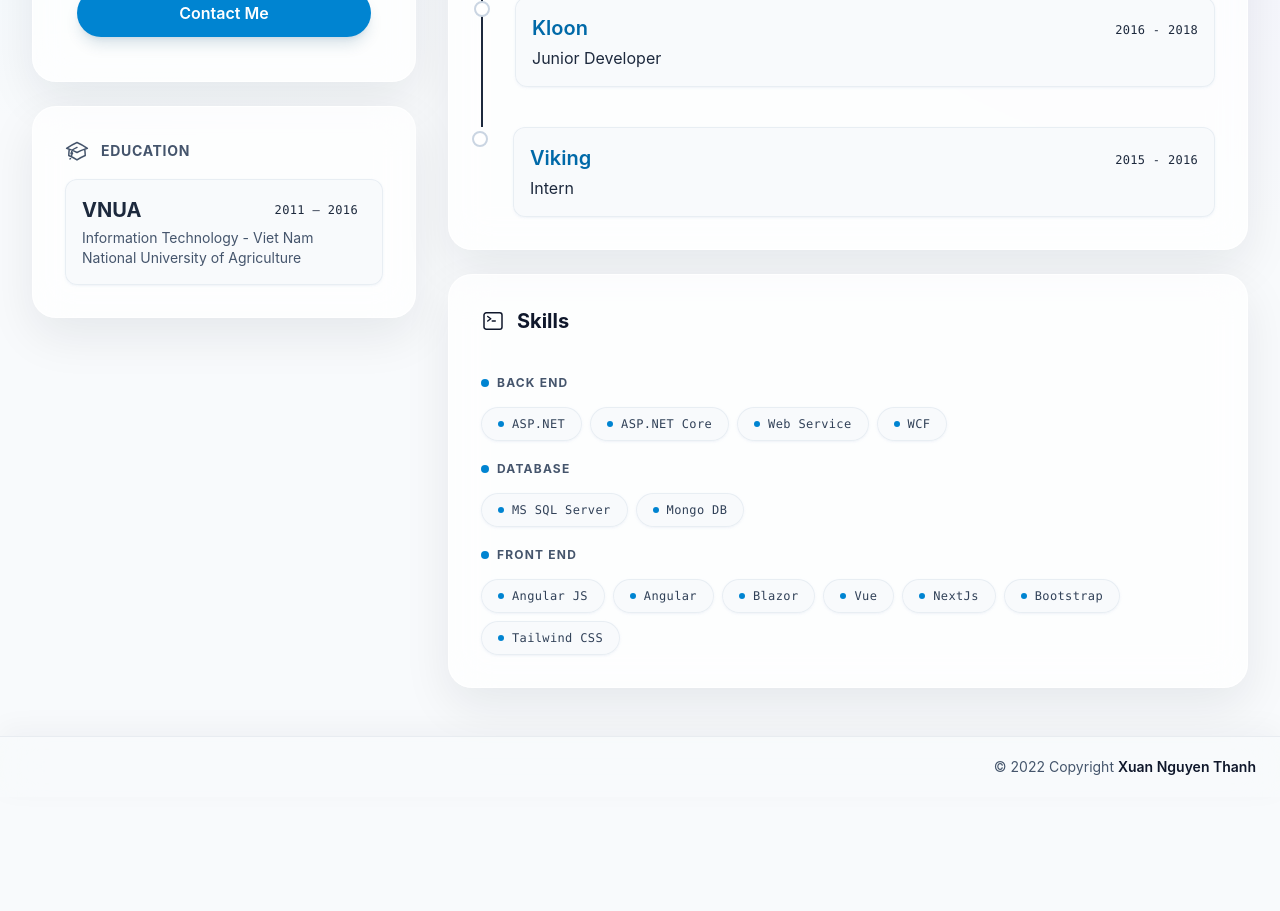
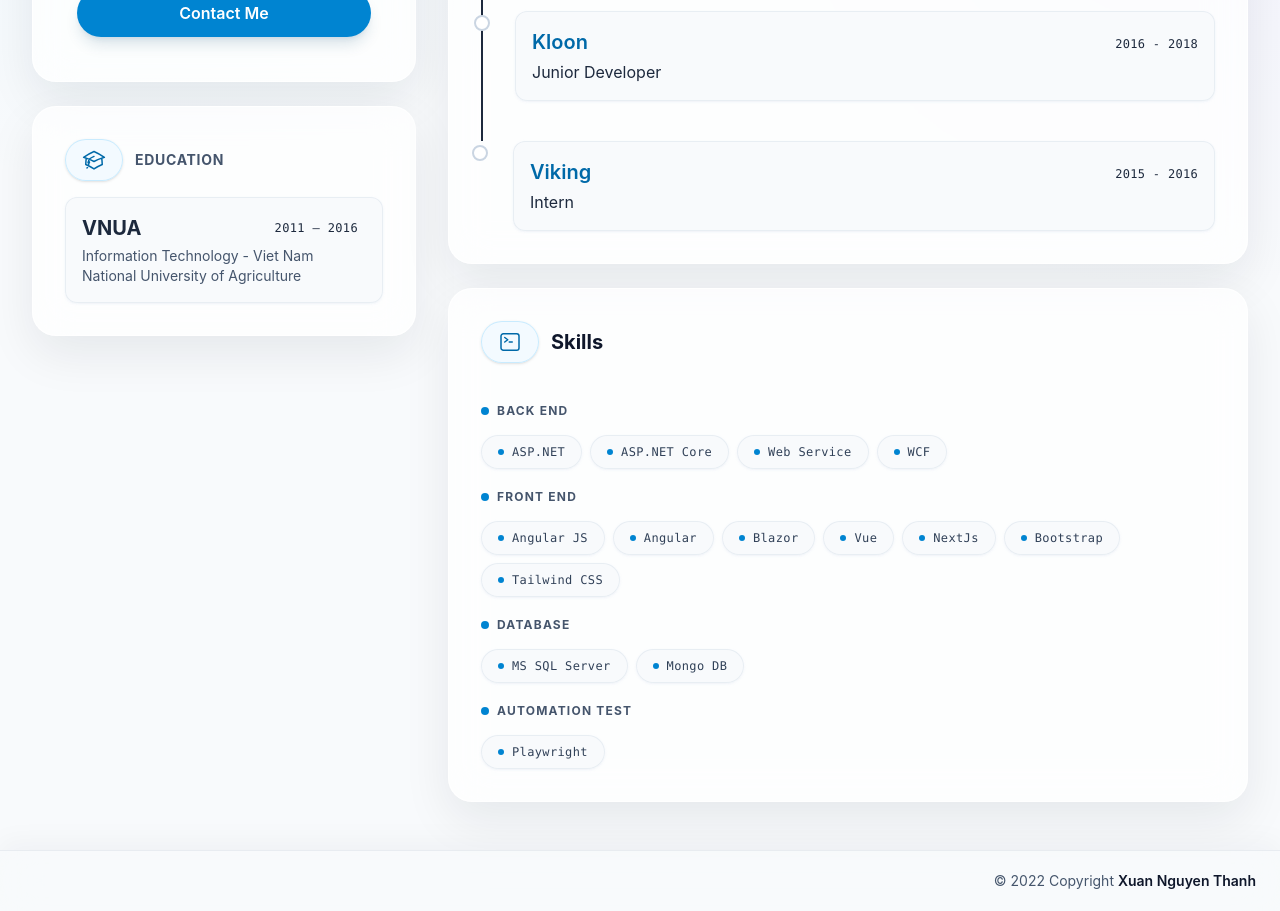
Before and after one commit to thanhxuanhd/thanhxuanhd.github.io, an Angular app: page /#/home in a window 1280 px wide. Shown: the part 460-1371 px from the top of the page. Before the commit the page ends 1257 px from the top, so only its background shows below. Built offline with nearby package versions, Linux system fonts and the light colour scheme.

Commit message:
Improve UI

```diff
--- a/src/app/core/services/skills-service.ts
+++ b/src/app/core/services/skills-service.ts
@@ -8,7 +8,6 @@ import skills from '@assets/configs/skills.json';
 export class SkillsService {
   private skills: ISkills = null!;
 
-
   getSkills(): ISkills {
     if (!this.skills) {
       this.skills = skills;
--- a/src/app/home/home.component.html
+++ b/src/app/home/home.component.html
@@ -11,9 +11,6 @@
                         <img class="w-36 h-36 rounded-full object-cover shadow-inner"
                             src="assets/images/avatar-image.jpg" alt="avatar-image" />
                     </div>
-                    <span
-                        class="absolute bottom-1 right-2 w-4 h-4 rounded-full bg-sky-500 ring-4 ring-white dark:bg-primary dark:ring-surface flex items-center justify-center"
-                        title="Active"><span class="w-1.5 h-1.5 rounded-full bg-white dark:bg-on-primary"></span></span>
                     <div
                         class="absolute -inset-2.5 rounded-full from-primary-container via-secondary to-tertiary opacity-70 blur-md animate-pulse dark:bg-on-primary">
                     </div>
@@ -28,7 +25,8 @@
                         Senior Software Engineer
                     </span>
                 </div>
-                <div class="m-2 inline-flex items-center mt-space-sm gap-space-xs text-on-surface-variant font-body-sm text-body-sm text-sm">
+                <div
+                    class="m-2 flex justify-center items-center mt-space-sm gap-space-xs text-on-surface-variant font-body-sm text-body-sm text-sm">
                     <svg xmlns="http://www.w3.org/2000/svg" fill="none" viewBox="0 0 24 24" stroke-width="1.5"
                         stroke="currentColor" class="size-6">
                         <path stroke-linecap="round" stroke-linejoin="round"
@@ -36,9 +34,9 @@
                         <path stroke-linecap="round" stroke-linejoin="round"
                             d="M19.5 10.5c0 7.142-7.5 11.25-7.5 11.25S4.5 17.642 4.5 10.5a7.5 7.5 0 1 1 15 0Z" />
                     </svg>
-                    <span class="">
+                    <div class="">
                         Based in Ha Noi, Viet Nam
-                    </span>
+                    </div>
                 </div>
                 <div class="flex flex-col space-y-4 border-slate-200 pt-8 dark:border-white/10">
                     <a class="inline-flex w-full items-center justify-center rounded-full bg-sky-600 px-6 py-3 font-semibold text-white shadow-lg shadow-sky-900/15 transition hover:bg-sky-700 focus-visible:outline-none focus-visible:ring-2 focus-visible:ring-sky-500 focus-visible:ring-offset-2 dark:focus-visible:ring-offset-surface"
@@ -51,11 +49,14 @@
         <div class="glass-panel p-6 transition-all duration-300 hover:-translate-y-0.5 sm:p-8">
             <h3
                 class="mb-4 flex items-center text-sm font-bold uppercase tracking-wider text-slate-600 dark:text-on-surface-variant">
-                <svg xmlns="http://www.w3.org/2000/svg" fill="none" viewBox="0 0 24 24" stroke-width="1.5"
-                    stroke="currentColor" class="size-6">
-                    <path stroke-linecap="round" stroke-linejoin="round"
-                        d="M4.26 10.147a60.438 60.438 0 0 0-.491 6.347A48.62 48.62 0 0 1 12 20.904a48.62 48.62 0 0 1 8.232-4.41 60.46 60.46 0 0 0-.491-6.347m-15.482 0a50.636 50.636 0 0 0-2.658-.813A59.906 59.906 0 0 1 12 3.493a59.903 59.903 0 0 1 10.399 5.84c-.896.248-1.783.52-2.658.814m-15.482 0A50.717 50.717 0 0 1 12 13.489a50.702 50.702 0 0 1 7.74-3.342M6.75 15a.75.75 0 1 0 0-1.5.75.75 0 0 0 0 1.5Zm0 0v-3.675A55.378 55.378 0 0 1 12 8.443m-7.007 11.55A5.981 5.981 0 0 0 6.75 15.75v-1.5" />
-                </svg>
+                <span
+                    class="rounded-full border border-sky-200/70 bg-sky-50/80 px-4 py-2 text-sky-700 shadow-sm backdrop-blur-md dark:border-white/10 dark:bg-slate-700/80 dark:text-sky-200">
+                    <svg xmlns="http://www.w3.org/2000/svg" fill="none" viewBox="0 0 24 24" stroke-width="1.5"
+                        stroke="currentColor" class="size-6">
+                        <path stroke-linecap="round" stroke-linejoin="round"
+                            d="M4.26 10.147a60.438 60.438 0 0 0-.491 6.347A48.62 48.62 0 0 1 12 20.904a48.62 48.62 0 0 1 8.232-4.41 60.46 60.46 0 0 0-.491-6.347m-15.482 0a50.636 50.636 0 0 0-2.658-.813A59.906 59.906 0 0 1 12 3.493a59.903 59.903 0 0 1 10.399 5.84c-.896.248-1.783.52-2.658.814m-15.482 0A50.717 50.717 0 0 1 12 13.489a50.702 50.702 0 0 1 7.74-3.342M6.75 15a.75.75 0 1 0 0-1.5.75.75 0 0 0 0 1.5Zm0 0v-3.675A55.378 55.378 0 0 1 12 8.443m-7.007 11.55A5.981 5.981 0 0 0 6.75 15.75v-1.5" />
+                    </svg>
+                </span>
                 <span class="ml-3">Education</span>
             </h3>
             <div
--- a/src/app/home/work-time/work-time.component.html
+++ b/src/app/home/work-time/work-time.component.html
@@ -1,11 +1,14 @@
 <div class="glass-panel col-span-12 space-y-8 p-6 sm:p-8">
   <div>
     <div class="mb-10 flex items-center text-xl font-bold text-slate-900 dark:text-on-surface">
+      <span
+        class="rounded-full border border-sky-200/70 bg-sky-50/80 px-4 py-2 text-sky-700 shadow-sm backdrop-blur-md dark:border-white/10 dark:bg-slate-700/80 dark:text-sky-200">
         <svg xmlns="http://www.w3.org/2000/svg" fill="none" viewBox="0 0 24 24" stroke-width="1.5" stroke="currentColor"
           class="size-6">
           <path stroke-linecap="round" stroke-linejoin="round"
             d="M20.25 14.15v4.25c0 1.094-.787 2.036-1.872 2.18-2.087.277-4.216.42-6.378.42s-4.291-.143-6.378-.42c-1.085-.144-1.872-1.086-1.872-2.18v-4.25m16.5 0a2.18 2.18 0 0 0 .75-1.661V8.706c0-1.081-.768-2.015-1.837-2.175a48.114 48.114 0 0 0-3.413-.387m4.5 8.006c-.194.165-.42.295-.673.38A23.978 23.978 0 0 1 12 15.75c-2.648 0-5.195-.429-7.577-1.22a2.016 2.016 0 0 1-.673-.38m0 0A2.18 2.18 0 0 1 3 12.489V8.706c0-1.081.768-2.015 1.837-2.175a48.111 48.111 0 0 1 3.413-.387m7.5 0V5.25A2.25 2.25 0 0 0 13.5 3h-3a2.25 2.25 0 0 0-2.25 2.25v.894m7.5 0a48.667 48.667 0 0 0-7.5 0M12 12.75h.008v.008H12v-.008Z" />
         </svg>
+      </span>
       <span class="ml-3">
         Work Experiences
       </span>
@@ -33,75 +36,38 @@
 <div class="glass-panel col-span-12 mt-6 space-y-8 p-6 sm:p-8">
   <div>
     <div class="mb-10 flex items-center text-xl font-bold text-slate-900 dark:text-on-surface">
+      <span
+        class="rounded-full border border-sky-200/70 bg-sky-50/80 px-4 py-2 text-sky-700 shadow-sm backdrop-blur-md dark:border-white/10 dark:bg-slate-700/80 dark:text-sky-200">
         <svg xmlns="http://www.w3.org/2000/svg" fill="none" viewBox="0 0 24 24" stroke-width="1.5" stroke="currentColor"
           class="size-6">
           <path stroke-linecap="round" stroke-linejoin="round"
             d="m6.75 7.5 3 2.25-3 2.25m4.5 0h3m-9 8.25h13.5A2.25 2.25 0 0 0 21 18V6a2.25 2.25 0 0 0-2.25-2.25H5.25A2.25 2.25 0 0 0 3 6v12a2.25 2.25 0 0 0 2.25 2.25Z" />
         </svg>
+      </span>
       <span class="ml-3">
         Skills
       </span>
     </div>
+    @for (category of skills; track category.name) {
     <h3
       class="my-5 mb-4 flex items-center text-xs font-bold uppercase tracking-widest text-slate-600 dark:text-on-surface-variant">
       <span class="mr-2 h-2 w-2 rounded-full bg-sky-600 dark:bg-sky-300"></span>
-      Back End
+      {{ category.name }}
     </h3>
-    @if (skills && skills.BackEnd && skills.BackEnd.length > 0) {
+    @if (category.children.length > 0) {
     <div class="flex flex-wrap gap-2">
-      @for (backEnd of skills.BackEnd; track backEnd) {
+      @for (skill of category.children; track skill) {
       <div
         class="tech-item group flex cursor-pointer items-center gap-2 rounded-full border border-slate-200/70 bg-slate-50/90 px-4 py-2 shadow-sm shadow-slate-200/40 backdrop-blur-md transition-all duration-200 hover:scale-105 hover:bg-white dark:border-white/10 dark:bg-slate-800/80 dark:shadow-black/20 dark:hover:bg-slate-700/90">
         <span
           class="w-1.5 h-1.5 rounded-full bg-sky-600 dark:bg-sky-300 group-hover:scale-150 transition-transform"></span>
         <span class="font-label-code text-label-code text-slate-700 dark:text-slate-100">
-          {{ backEnd }}
+          {{ skill }}
         </span>
       </div>
       }
     </div>
     }
-
-    <h3
-      class="my-5 mb-4 flex items-center text-xs font-bold uppercase tracking-widest text-slate-600 dark:text-on-surface-variant">
-      <span class="mr-2 h-2 w-2 rounded-full bg-sky-600 dark:bg-sky-300"></span>
-      Database
-    </h3>
-
-    @if (skills && skills.Database && skills.Database.length > 0) {
-    <div class="flex flex-wrap gap-2">
-      @for (database of skills.Database; track database) {
-      <div
-        class="tech-item group flex cursor-pointer items-center gap-2 rounded-full border border-slate-200/70 bg-slate-50/90 px-4 py-2 shadow-sm shadow-slate-200/40 backdrop-blur-md transition-all duration-200 hover:scale-105 hover:bg-white dark:border-white/10 dark:bg-slate-800/80 dark:shadow-black/20 dark:hover:bg-slate-700/90">
-        <span
-          class="w-1.5 h-1.5 rounded-full bg-sky-600 dark:bg-sky-300 group-hover:scale-150 transition-transform"></span>
-        <span class="font-label-code text-label-code text-slate-700 dark:text-slate-100">
-          {{ database }}
-        </span>
-      </div>
-      }
-    </div>
-    }
-
-    <h3
-      class="my-5 mb-4 flex items-center text-xs font-bold uppercase tracking-widest text-slate-600 dark:text-on-surface-variant">
-      <span class="mr-2 h-2 w-2 rounded-full bg-sky-600 dark:bg-sky-300"></span>
-      Front End
-    </h3>
-
-    @if (skills && skills.FrontEnd && skills.FrontEnd.length > 0) {
-    <div class="flex flex-wrap gap-2">
-      @for (frontEnd of skills.FrontEnd; track frontEnd) {
-      <div
-        class="tech-item group flex cursor-pointer items-center gap-2 rounded-full border border-slate-200/70 bg-slate-50/90 px-4 py-2 shadow-sm shadow-slate-200/40 backdrop-blur-md transition-all duration-200 hover:scale-105 hover:bg-white dark:border-white/10 dark:bg-slate-800/80 dark:shadow-black/20 dark:hover:bg-slate-700/90">
-        <span
-          class="w-1.5 h-1.5 rounded-full bg-sky-600 dark:bg-sky-300 group-hover:scale-150 transition-transform"></span>
-        <span class="font-label-code text-label-code text-slate-700 dark:text-slate-100">
-          {{ frontEnd }}
-        </span>
-      </div>
-      }
-    </div>
     }
   </div>
 </div>
--- a/src/app/home/work-time/work-time.component.ts
+++ b/src/app/home/work-time/work-time.component.ts
@@ -16,11 +16,7 @@ import {
 export class WorkTimeComponent implements OnInit {
 
   works: Array<IWorkTime> = [];
-  skills: ISkills = {
-    BackEnd: [],
-    FrontEnd: [],
-    Database: []
-  };
+  skills: ISkills = [];
 
   constructor(private workTimeService: WorkTimeService,
     private skillService: SkillsService) { }
@@ -29,7 +25,7 @@ export class WorkTimeComponent implements OnInit {
     if (this.works && this.works.length === 0) {
       this.works = this.workTimeService.getWorkTimes();
     }
-    if (this.skills && this.skills?.BackEnd.length === 0) {
+    if (this.skills.length === 0) {
       this.skills = this.skillService.getSkills();
     }
   }
--- a/src/app/work-experiences/work-experiences.component.html
+++ b/src/app/work-experiences/work-experiences.component.html
@@ -1,14 +1,15 @@
 <div class="experience-page col-span-12 mb-10 space-y-8 lg:col-span-4">
-  <div
-    class="glass-panel p-6 text-center sm:p-8 lg:text-left">
+  <div class="glass-panel p-6 text-center sm:p-8 lg:text-left">
     <div class="py-2 sm:px-6 lg:px-8">
       <h2 class="mb-8 flex items-center text-2xl font-bold text-slate-900 dark:text-white">
+        <span
+          class="rounded-full border border-sky-200/70 bg-sky-50/80 px-4 py-2 text-sky-700 shadow-sm backdrop-blur-md dark:border-white/10 dark:bg-slate-700/80 dark:text-sky-200">
           <svg xmlns="http://www.w3.org/2000/svg" fill="none" viewBox="0 0 24 24" stroke-width="1.5"
-             stroke="currentColor"
-             class="size-6">
+            stroke="currentColor" class="size-6">
             <path stroke-linecap="round" stroke-linejoin="round"
-                d="M20.25 14.15v4.25c0 1.094-.787 2.036-1.872 2.18-2.087.277-4.216.42-6.378.42s-4.291-.143-6.378-.42c-1.085-.144-1.872-1.086-1.872-2.18v-4.25m16.5 0a2.18 2.18 0 0 0 .75-1.661V8.706c0-1.081-.768-2.015-1.837-2.175a48.114 48.114 0 0 0-3.413-.387m4.5 8.006c-.194.165-.42.295-.673.38A23.978 23.978 0 0 1 12 15.75c-2.648 0-5.195-.429-7.577-1.22a2.016 2.016 0 0 1-.673-.38m0 0A2.18 2.18 0 0 1 3 12.489V8.706c0-1.081.768-2.015 1.837-2.175a48.111 48.111 0 0 1 3.413-.387m7.5 0V5.25A2.25 2.25 0 0 0 13.5 3h-3a2.25 2.25 0 0 0-2.25 2.25v.894m7.5 0a48.667 48.667 0 0 0-7.5 0M12 12.75h.008v.008H12v-.008Z"/>
+              d="M20.25 14.15v4.25c0 1.094-.787 2.036-1.872 2.18-2.087.277-4.216.42-6.378.42s-4.291-.143-6.378-.42c-1.085-.144-1.872-1.086-1.872-2.18v-4.25m16.5 0a2.18 2.18 0 0 0 .75-1.661V8.706c0-1.081-.768-2.015-1.837-2.175a48.114 48.114 0 0 0-3.413-.387m4.5 8.006c-.194.165-.42.295-.673.38A23.978 23.978 0 0 1 12 15.75c-2.648 0-5.195-.429-7.577-1.22a2.016 2.016 0 0 1-.673-.38m0 0A2.18 2.18 0 0 1 3 12.489V8.706c0-1.081.768-2.015 1.837-2.175a48.111 48.111 0 0 1 3.413-.387m7.5 0V5.25A2.25 2.25 0 0 0 13.5 3h-3a2.25 2.25 0 0 0-2.25 2.25v.894m7.5 0a48.667 48.667 0 0 0-7.5 0M12 12.75h.008v.008H12v-.008Z" />
           </svg>
+        </span>
         <span class="ml-3">
           Work Experiences
         </span>
@@ -18,13 +19,14 @@
         <div
           class="group flex flex-col gap-4 rounded-2xl border border-slate-200/70 bg-slate-50/60 p-5 shadow-sm transition-all duration-300 ease-out hover:-translate-y-1 hover:bg-white/90 hover:shadow-lg dark:border-white/10 dark:bg-slate-800/50 dark:hover:bg-slate-700/70 md:flex-row md:gap-6 md:p-6 item-{{i}}">
           <div class="md:w-1/4">
-              <span
-                class="mb-1 text-base font-semibold text-sky-700 dark:text-sky-300">{{ workExperience.workTimes }}</span>
+            <span class="mb-1 text-base font-semibold text-sky-700 dark:text-sky-300">{{ workExperience.workTimes
+              }}</span>
           </div>
           <div class="md:w-3/4 ">
             <div class="flex flex-col mb-3">
               <h3 class="text-xl font-semibold text-slate-900 dark:text-on-surface">{{ workExperience.role }}</h3>
-                <span class="mb-1 text-base font-semibold text-sky-700 dark:text-sky-300">{{ workExperience.companyName }}</span>
+              <span class="mb-1 text-base font-semibold text-sky-700 dark:text-sky-300">{{ workExperience.companyName
+                }}</span>
             </div>
             <div class="space-y-2 leading-relaxed text-slate-700 dark:text-on-surface-variant">
               <p [innerHtml]="workExperience.myResponsibility"></p>
--- a/src/assets/configs/skills.json
+++ b/src/assets/configs/skills.json
@@ -1,5 +1,18 @@
-{
-  "BackEnd": ["ASP.NET", "ASP.NET Core", "Web Service", "WCF"],
-  "FrontEnd": ["Angular JS", "Angular", "Blazor", "Vue", "NextJs","Bootstrap", "Tailwind CSS"],
-  "Database": ["MS SQL Server", "Mongo DB"]
-}
+[
+  {
+    "name": "Back End",
+    "children": ["ASP.NET", "ASP.NET Core", "Web Service", "WCF"]
+  },
+  {
+    "name": "Front End",
+    "children": ["Angular JS", "Angular", "Blazor", "Vue", "NextJs", "Bootstrap", "Tailwind CSS"]
+  },
+  {
+    "name": "Database",
+    "children": ["MS SQL Server", "Mongo DB"]
+  },
+  {
+    "name": "Automation Test",
+    "children": ["Playwright"]
+  }
+]
```
Also changed, not shown: src/app/contact/contact.component.html (+18 -8 lines), src/app/core/models/skill.ts (+5 -4 lines). Lines whose indentation alone changed are shown as unchanged.
